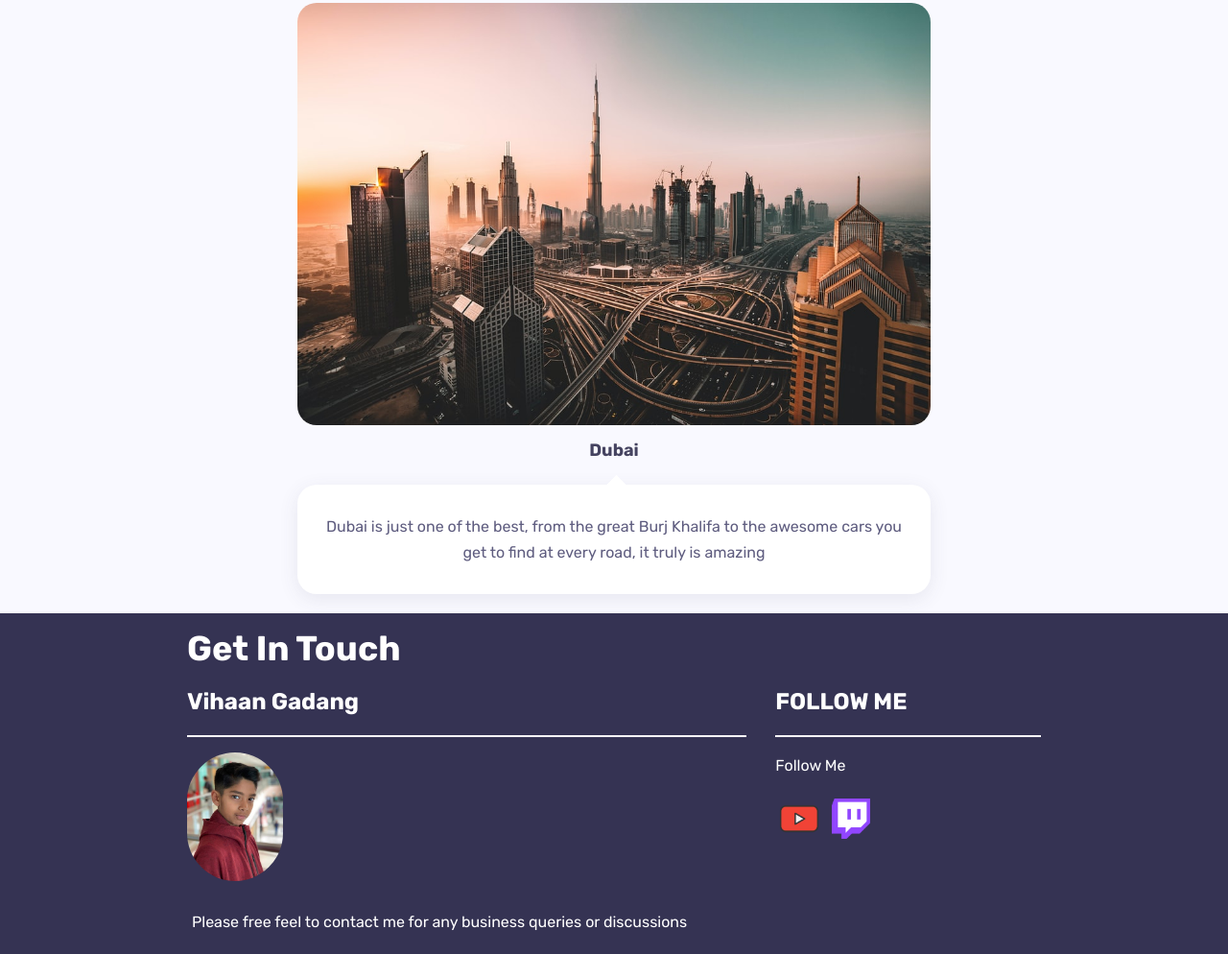
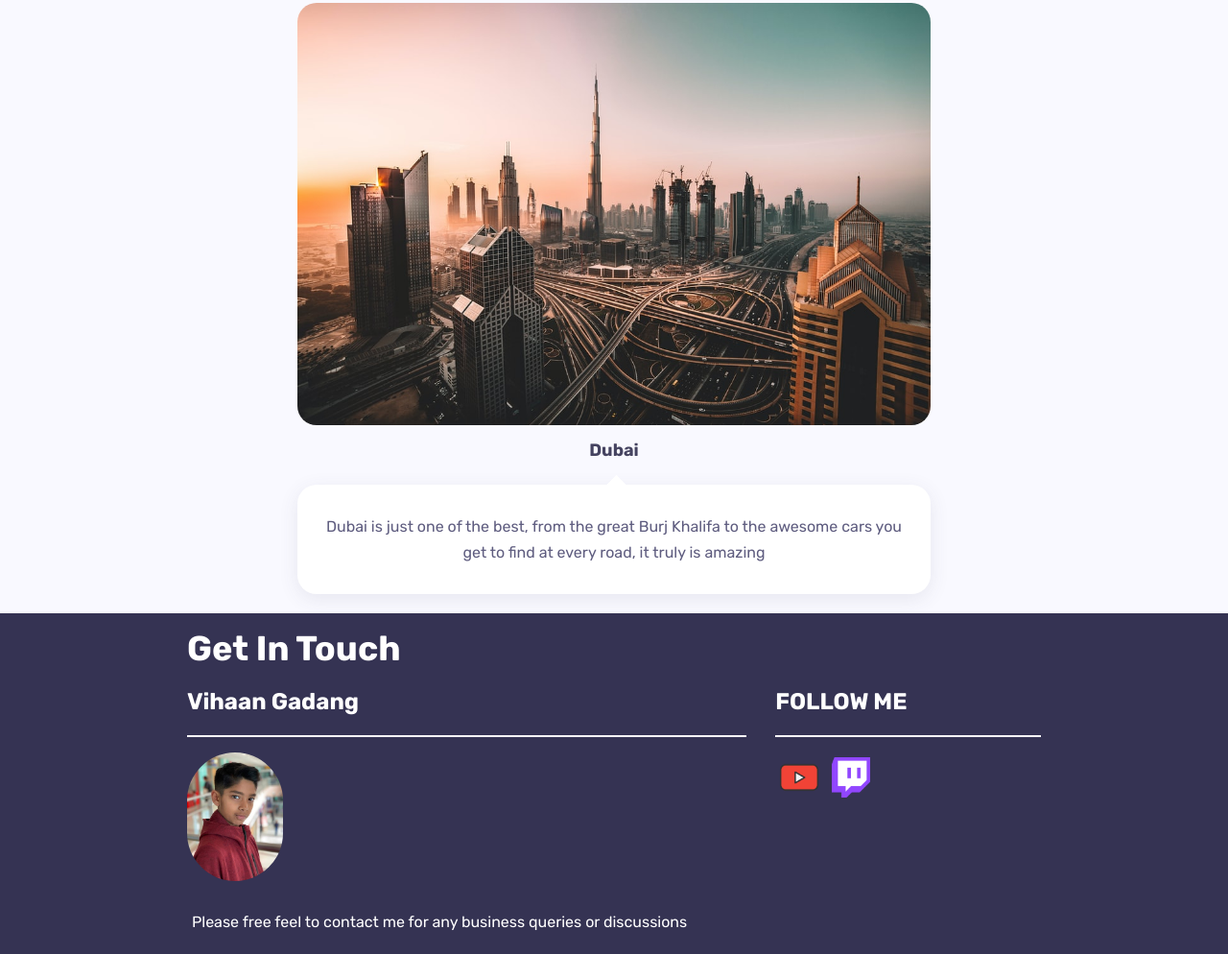
Before and after one commit to NOTIAMRAZER/Portfolio, a plain HTML site: page index.html in a window 1280 px wide. Shown: the part 5776-6770 px from the top of the page at 96% size. Drawn offline with Linux system fonts and the light colour scheme.

Commit message:
Add files via upload

```diff
--- a/index.html
+++ b/index.html
@@ -735,7 +735,7 @@
 
   				    <h3 class="wow fadeInUp" style="color: white;visibility: visible; animation-name: fadeInUp;">FOLLOW ME</h3>
    					<hr style="border: 0.5px solid white;">
-      				<p style="color: white;">Follow Me</p>
+      				<p style="color: white;"></p>
 
 				    <a href="https://www.youtube.com/channel/UC1X_RQXwxxt7HfCRMaWdmAw">
 				      <img src="yt.png" style="width: 40px;margin: 5px">
```
